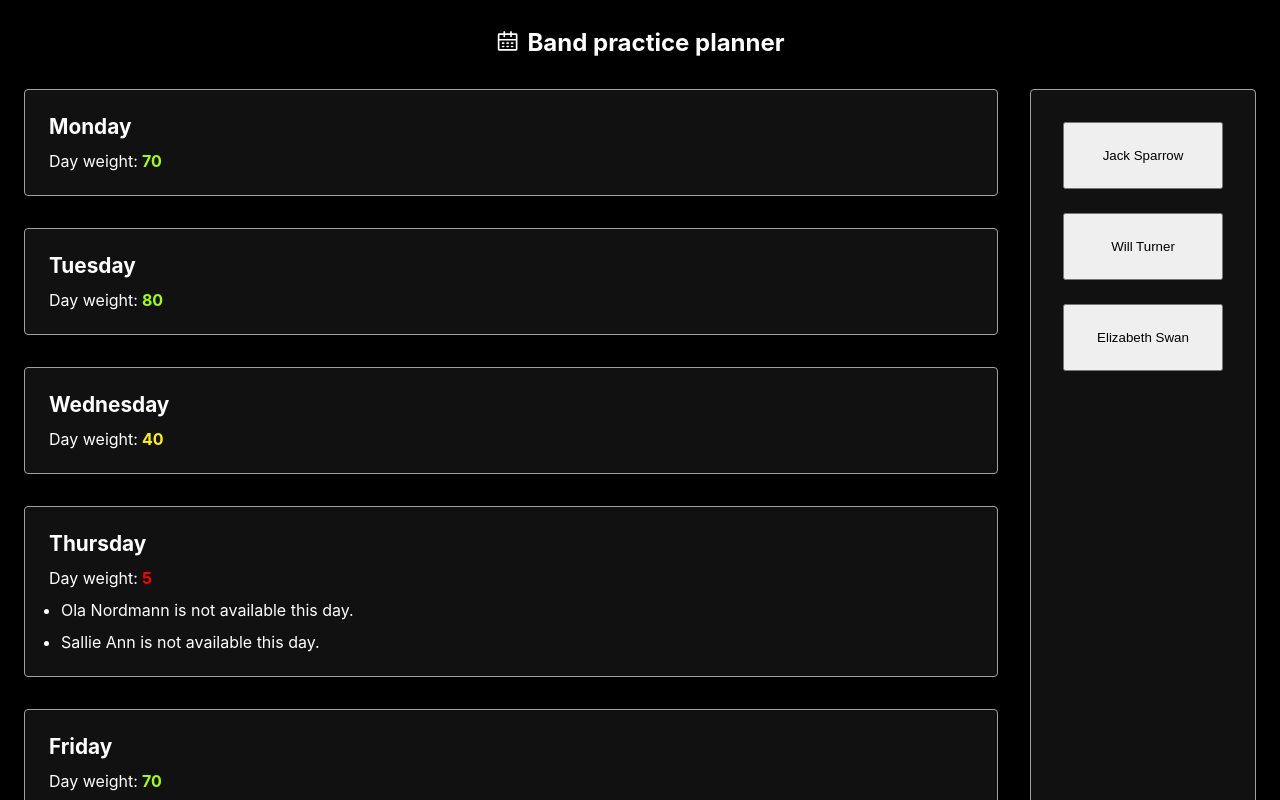
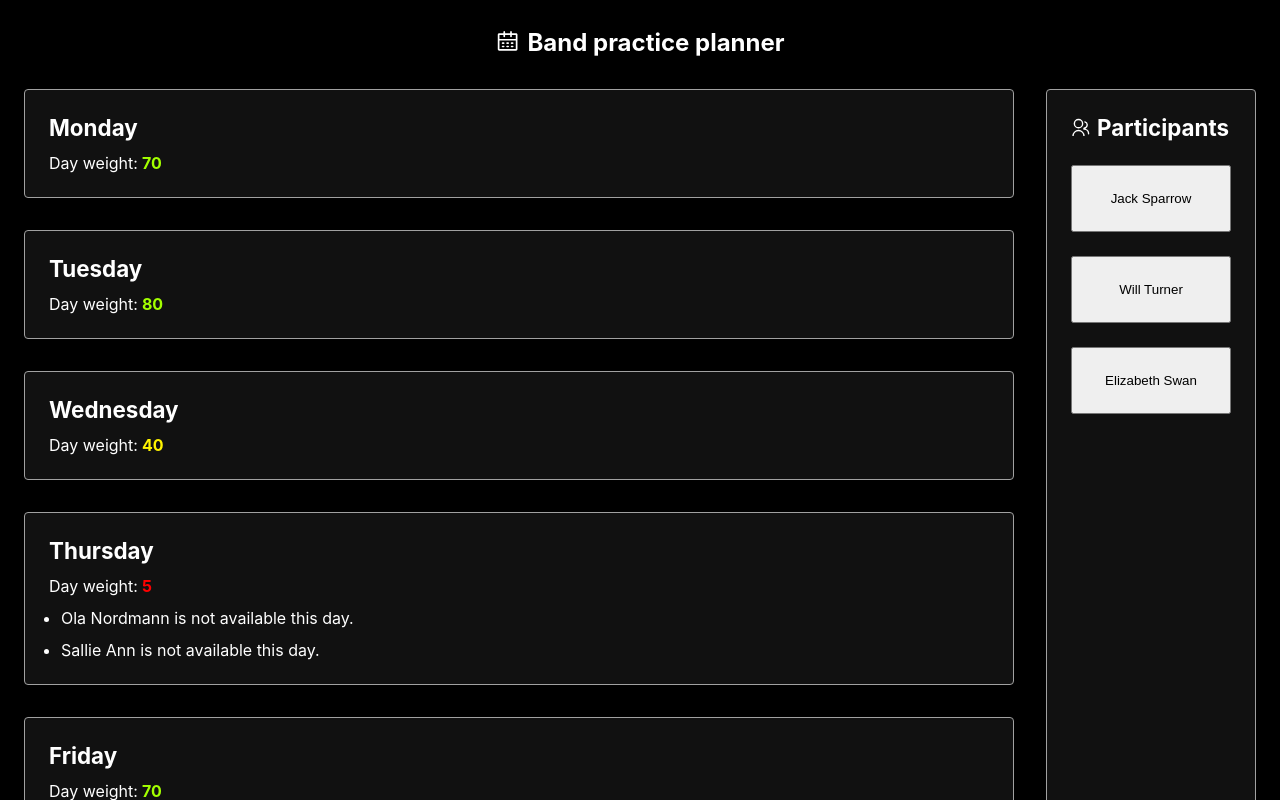
Before and after one commit to Monticulos/bandplanner, a React (Vite) app: page / in a window 1280 px wide. Shown: the top 800 px of the page. Built offline with nearby package versions, Linux system fonts and the light colour scheme.

Commit message:
add participants heading (#51)
Co-authored-by: Erling Hauan <erling.hauan@digdir.no>

```diff
--- a/frontend/src/app/MainContent/Calendar/Calendar.tsx
+++ b/frontend/src/app/MainContent/Calendar/Calendar.tsx
@@ -42,7 +42,7 @@ const CalendarDay = ({
 
   return (
     <div className={classes.calendarDay}>
-      <h3>{weekdayHeadingText}</h3>
+      <h2>{weekdayHeadingText}</h2>
       <Weight weight={weight} />
       {descriptions && <DescriptionList descriptions={descriptions} />}
     </div>
--- a/frontend/src/app/MainContent/MemberList/MemberList.module.css
+++ b/frontend/src/app/MainContent/MemberList/MemberList.module.css
@@ -4,6 +4,6 @@
   background: var(--background-color-panel);
   border-radius: var(--border-radius);
   border: var(--border);
-  padding: var(--spacing-large);
+  padding: var(--spacing-standard);
   gap: var(--spacing-standard);
 }
--- a/frontend/src/app/MainContent/MemberList/MemberList.tsx
+++ b/frontend/src/app/MainContent/MemberList/MemberList.tsx
@@ -4,10 +4,15 @@ import { MemberNameButton } from "./MemberName/MemberNameButton.tsx";
 import type { Member } from "../../../types/Member.ts";
 import { MemberDialog } from "./MemberDetails/MemberDialog";
 import { memberMockData } from "./testData/members";
+import { PersonGroupIcon } from "../../../icons/PersonGroupIcon";
 
 export const MemberList = (): ReactElement => {
   return (
     <div className={classes.memberListContainer}>
+      <h2>
+        <PersonGroupIcon />
+        Participants
+      </h2>
       {memberMockData.map((member) => (
         <div key={member.name}>
           <Member member={member} />
--- a/frontend/src/icons/CodeIcon.tsx
+++ b/frontend/src/icons/CodeIcon.tsx
@@ -12,7 +12,7 @@ export const CodeIcon = () => (
       fill-rule="evenodd"
       clip-rule="evenodd"
       d="M10.0303 9.03033C10.3232 8.73744 10.3232 8.26256 10.0303 7.96967C9.73744 7.67678 9.26256 7.67678 8.96967 7.96967L5.46967 11.4697C5.17678 11.7626 5.17678 12.2374 5.46967 12.5303L8.96967 16.0303C9.26256 16.3232 9.73744 16.3232 10.0303 16.0303C10.3232 15.7374 10.3232 15.2626 10.0303 14.9697L7.06066 12L10.0303 9.03033ZM15.0303 7.96967C14.7374 7.67678 14.2626 7.67678 13.9697 7.96967C13.6768 8.26256 13.6768 8.73744 13.9697 9.03033L16.9393 12L13.9697 14.9697C13.6768 15.2626 13.6768 15.7374 13.9697 16.0303C14.2626 16.3232 14.7374 16.3232 15.0303 16.0303L18.5303 12.5303C18.8232 12.2374 18.8232 11.7626 18.5303 11.4697L15.0303 7.96967Z"
-      fill="#fff"
+      fill="currentColor"
     />
   </svg>
 );
--- /dev/null
+++ b/frontend/src/icons/PersonGroupIcon.tsx
@@ -0,0 +1,20 @@
+import React from "react";
+
+export const PersonGroupIcon = () => (
+  <svg
+    xmlns="http://www.w3.org/2000/svg"
+    width="26"
+    height="22"
+    fill="none"
+    viewBox="3 -3 24 24"
+    focusable="false"
+    role="img"
+  >
+    <path
+      fill="currentColor"
+      fill-rule="evenodd"
+      d="M9 3.75a3.75 3.75 0 1 0 0 7.5 3.75 3.75 0 0 0 0-7.5M3.75 7.5a5.25 5.25 0 1 1 10.5 0 5.25 5.25 0 0 1-10.5 0M9 15.75A5.25 5.25 0 0 0 3.75 21a.75.75 0 0 1-1.5 0 6.75 6.75 0 0 1 13.5 0 .75.75 0 0 1-1.5 0A5.25 5.25 0 0 0 9 15.75m7.214-10.824a.75.75 0 1 0-.428 1.438A2.752 2.752 0 0 1 15 11.75a.75.75 0 0 0-.75.75v1a.75.75 0 0 0 .75.75 4.25 4.25 0 0 1 4.25 4.25.75.75 0 0 0 1.5 0 5.75 5.75 0 0 0-4.206-5.539 4.251 4.251 0 0 0-.33-8.035"
+      clip-rule="evenodd"
+    ></path>
+  </svg>
+);
```
Also changed, not shown: frontend/src/icons/CalendarIcon.tsx (+1 -1 lines).
